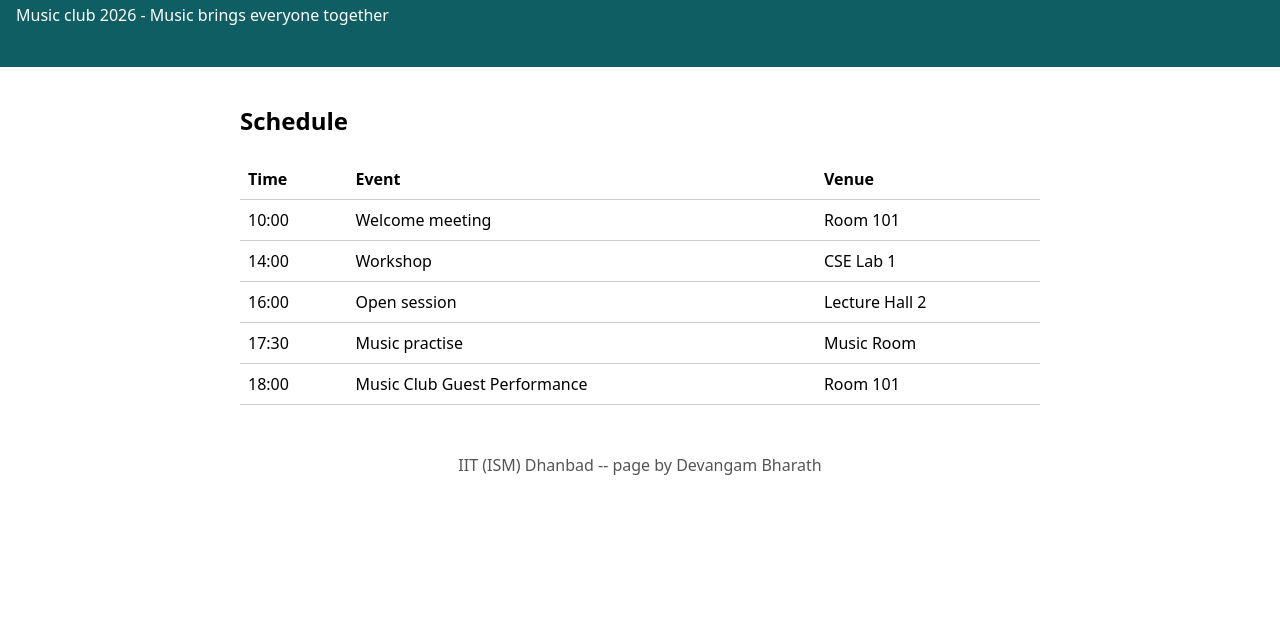
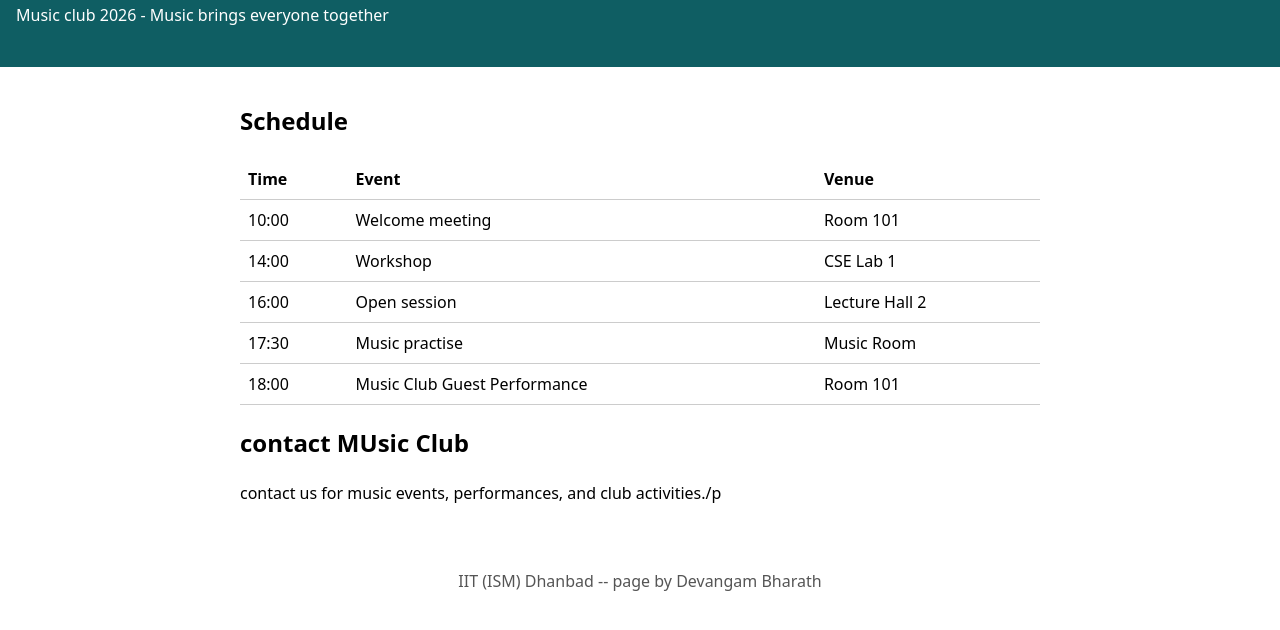
Before and after one commit to devangambharath-26je0595/club-page, a plain HTML site: page index.html in a window 1280 px wide. Shown: the part 112-742 px from the top of the page. Drawn offline with Linux system fonts and the light colour scheme.

Commit message:
Add music club contact session

```diff
--- a/index.html
+++ b/index.html
@@ -29,6 +29,10 @@
         </tbody>
       </table>
     </section>
+    <section id="contact">
+	    <h2>contact MUsic Club</h2>
+	    <p>contact us for music events, performances, and club activities./p
+	    </section>
   </main>
 
   <footer>
```
